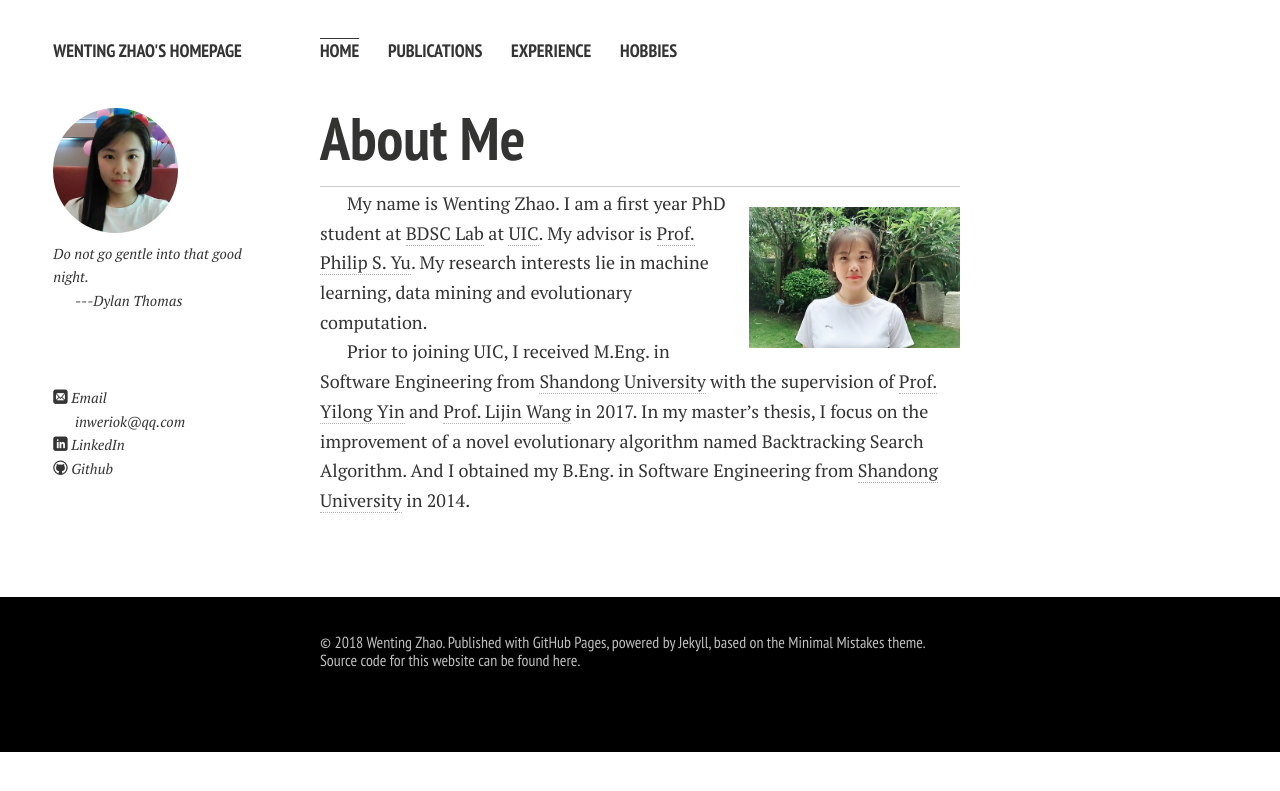
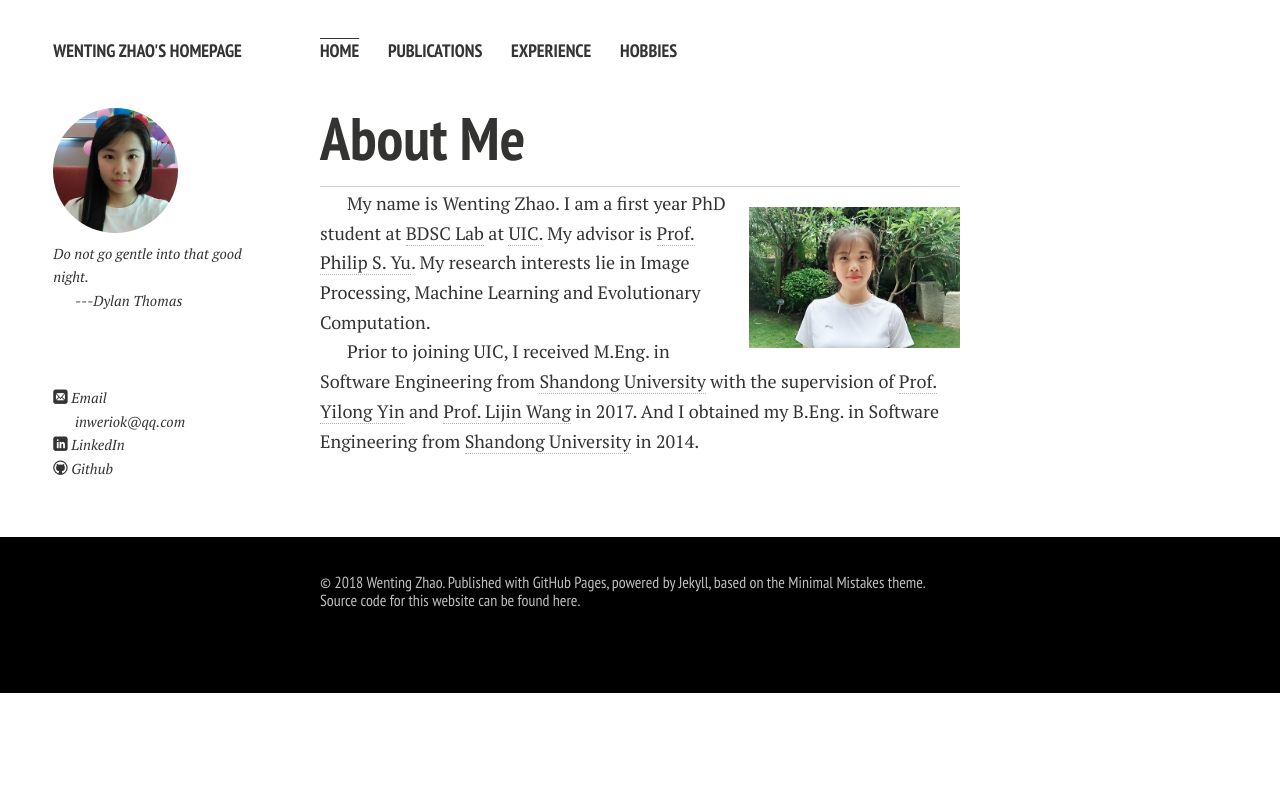
Before and after one commit to wentinghome/wentinghome.github.io, a Jekyll site: the page built from index.md, in a window 1280 px wide. Shown: the top 791 px of the page. Built offline with Jekyll 4.4.1, drawn with Linux system fonts in a browser that asks for light colours; nearby versions of some CDN libraries; our own code applies the rules of GitHub Pages for plain Markdown files.

Commit message:
adjust interest
1111

```diff
--- a/index.md
+++ b/index.md
@@ -6,9 +6,9 @@ layout: page
 ________________________________________________________________________________
 <img src="/images/wentingzhao1.jpg" class="floatpic" width="100" height="100">
 
-My name is Wenting Zhao. I am a first year PhD student at [BDSC Lab][BDSC Lab] at [UIC][UIC]. My advisor is [Prof. Philip S. Yu][Prof. Philip S. Yu]. My research interests lie in machine learning, data mining and evolutionary computation.
+My name is Wenting Zhao. I am a first year PhD student at [BDSC Lab][BDSC Lab] at [UIC][UIC]. My advisor is [Prof. Philip S. Yu][Prof. Philip S. Yu]. My research interests lie in Image Processing, Machine Learning and Evolutionary Computation.
 
-Prior to joining UIC, I received M.Eng. in Software Engineering from [Shandong University][Shandong University] with the supervision of [Prof. Yilong Yin] and [Prof. Lijin Wang] in 2017. In my master’s thesis, I focus on the improvement of a novel evolutionary algorithm named Backtracking Search Algorithm. And I obtained my B.Eng. in Software Engineering from [Shandong University][Shandong University] in 2014.
+Prior to joining UIC, I received M.Eng. in Software Engineering from [Shandong University][Shandong University] with the supervision of [Prof. Yilong Yin] and [Prof. Lijin Wang] in 2017. And I obtained my B.Eng. in Software Engineering from [Shandong University][Shandong University] in 2014.
 
 
 [BDSC Lab]: https://bdsc.lab.uic.edu/
```
